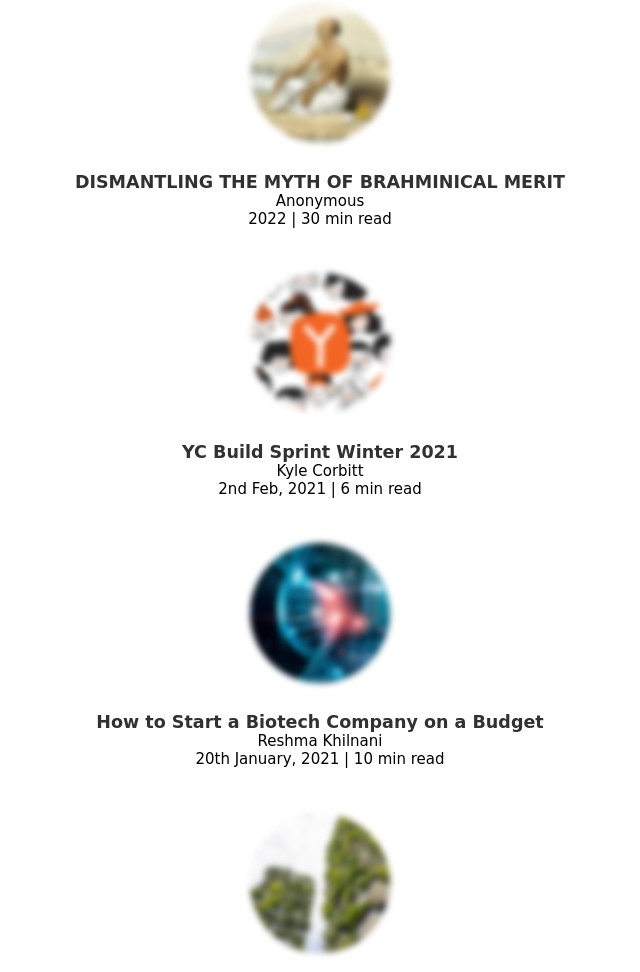
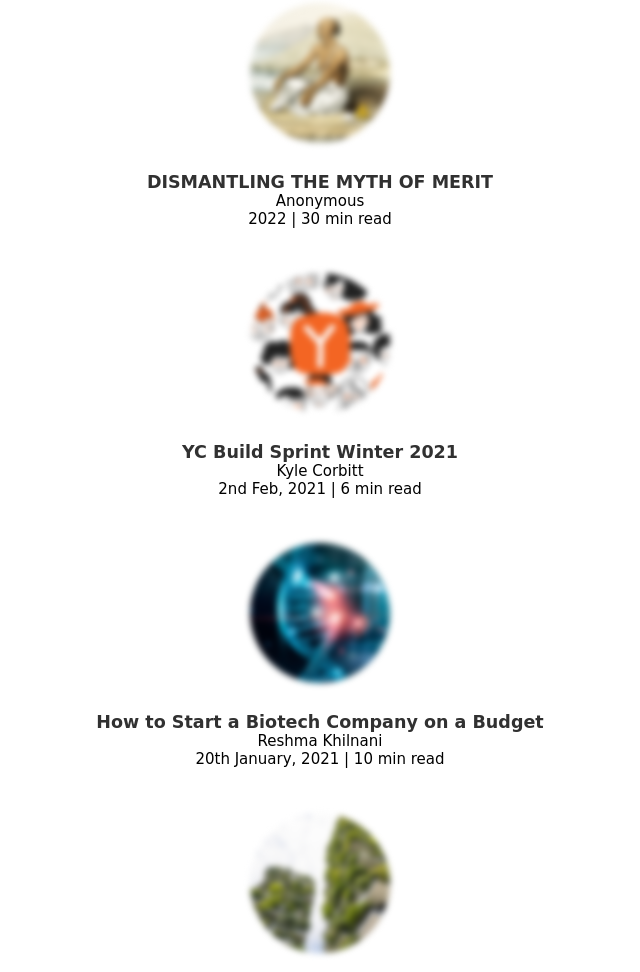
Before and after one commit to scst-cell-iitb/Website, a plain HTML site: page index.html in a window 1280 px wide. Shown: the part 2207-3179 px from the top of the page, without its empty margins (320-960 px from the left). Drawn offline with Linux system fonts and the light colour scheme; a web font is replaced by a local one.

Commit message:
Update index.html

```diff
--- a/index.html
+++ b/index.html
@@ -134,7 +134,7 @@
         </div>
         <div class="home-article-content">
           <a href="blogpost_1.html">
-            <h3>DISMANTLING THE MYTH OF BRAHMINICAL MERIT</h3>
+            <h3>DISMANTLING THE MYTH OF MERIT</h3>
           </a>
           <div>Anonymous</div>
           <span>2022 | 30 min read</span>
```
